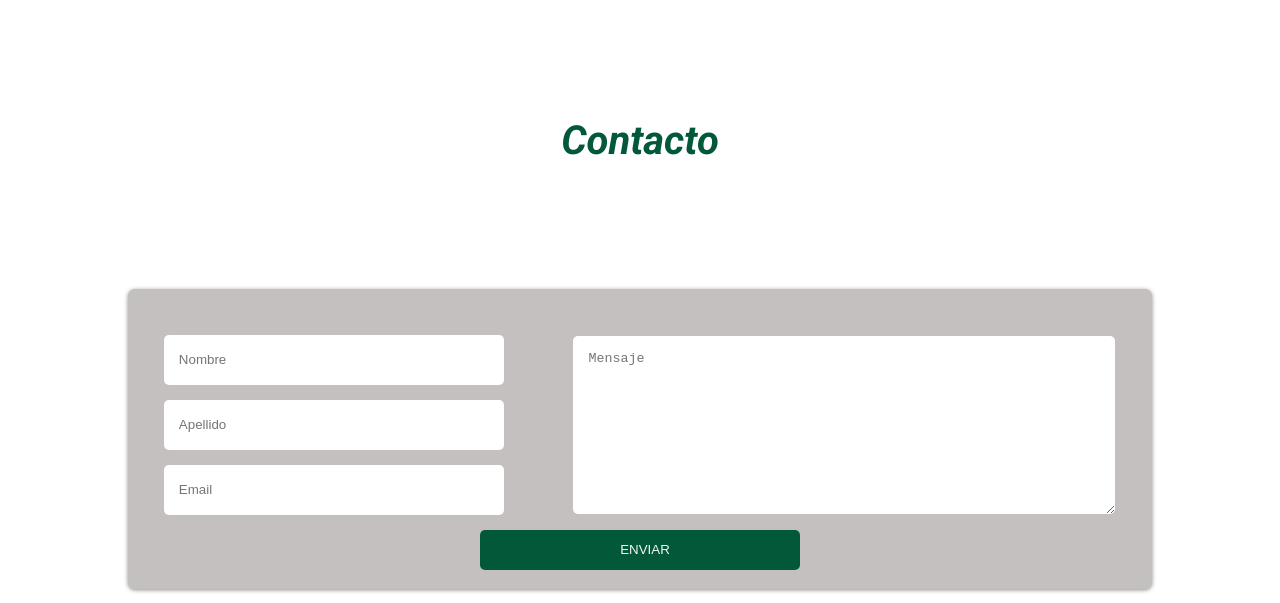
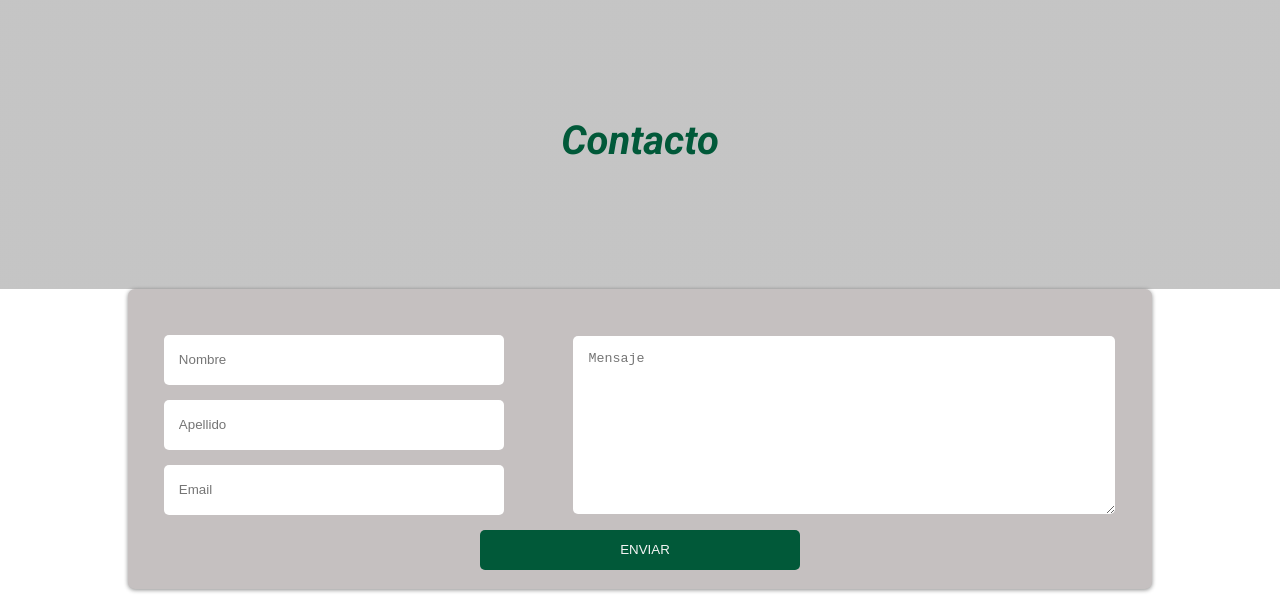
Before and after one commit to SoledadRome/TP-diplomaturaFullStack, a plain HTML site: page contacto/index2.html in a window 1280 px wide. Shown: the part 111-714 px from the top of the page. Drawn offline with Linux system fonts and the light colour scheme; the site is published under a folder, as on GitHub Pages, so addresses that start at the root find nothing.

Commit message:
Update style2.css

```diff
--- a/contacto/style2.css
+++ b/contacto/style2.css
@@ -5,7 +5,7 @@
 
 header{
     background-image: linear-gradient(rgba(255, 255, 255, 0.4), rgba(255, 255, 255, 0.4)),
-    url(/Images/saunahotel.jpg);
+    url(../Images/saunahotel.jpg);
     background-size: cover;
     background-position: 100%;
     background-repeat: no-repeat;
```
